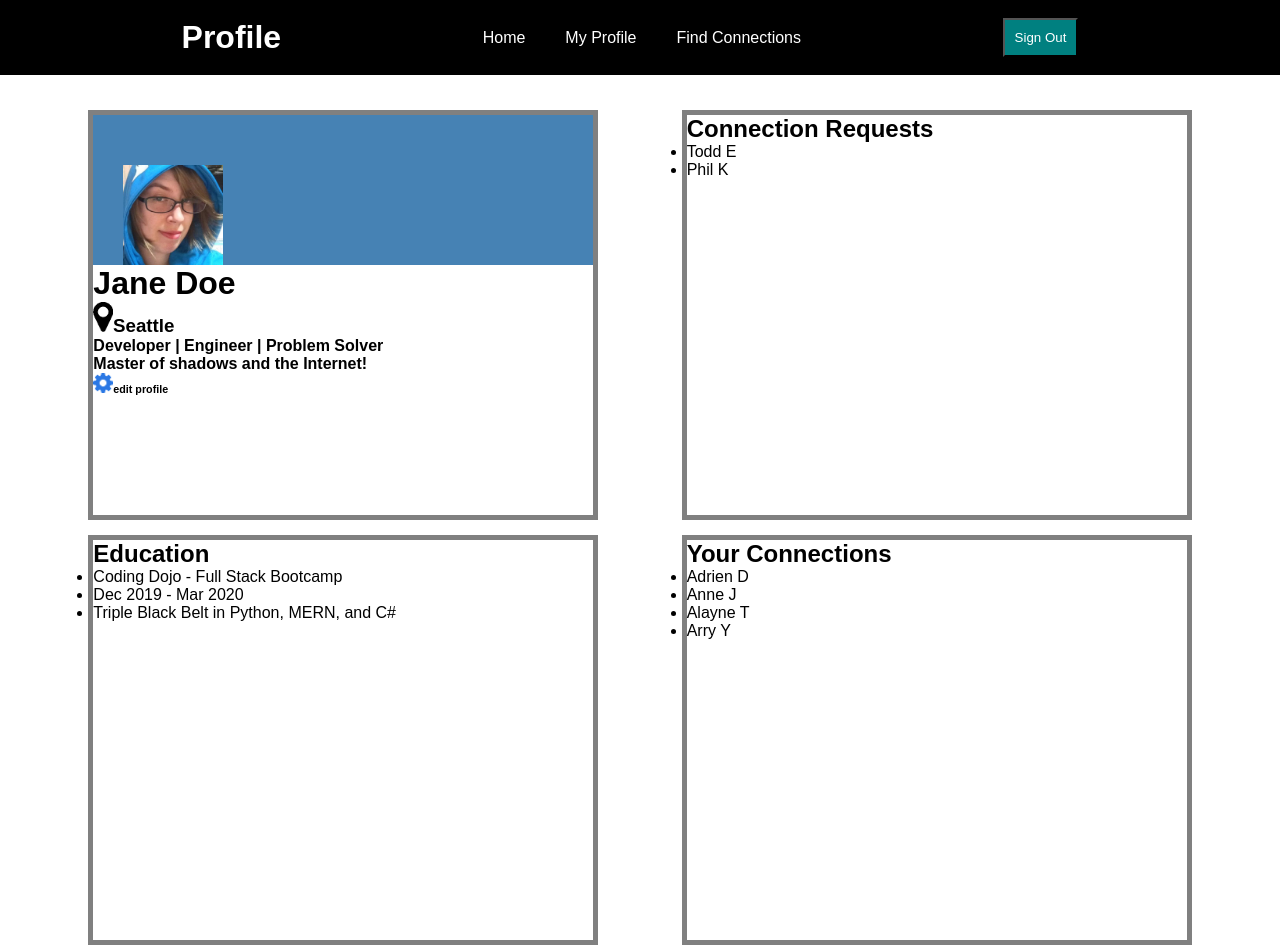
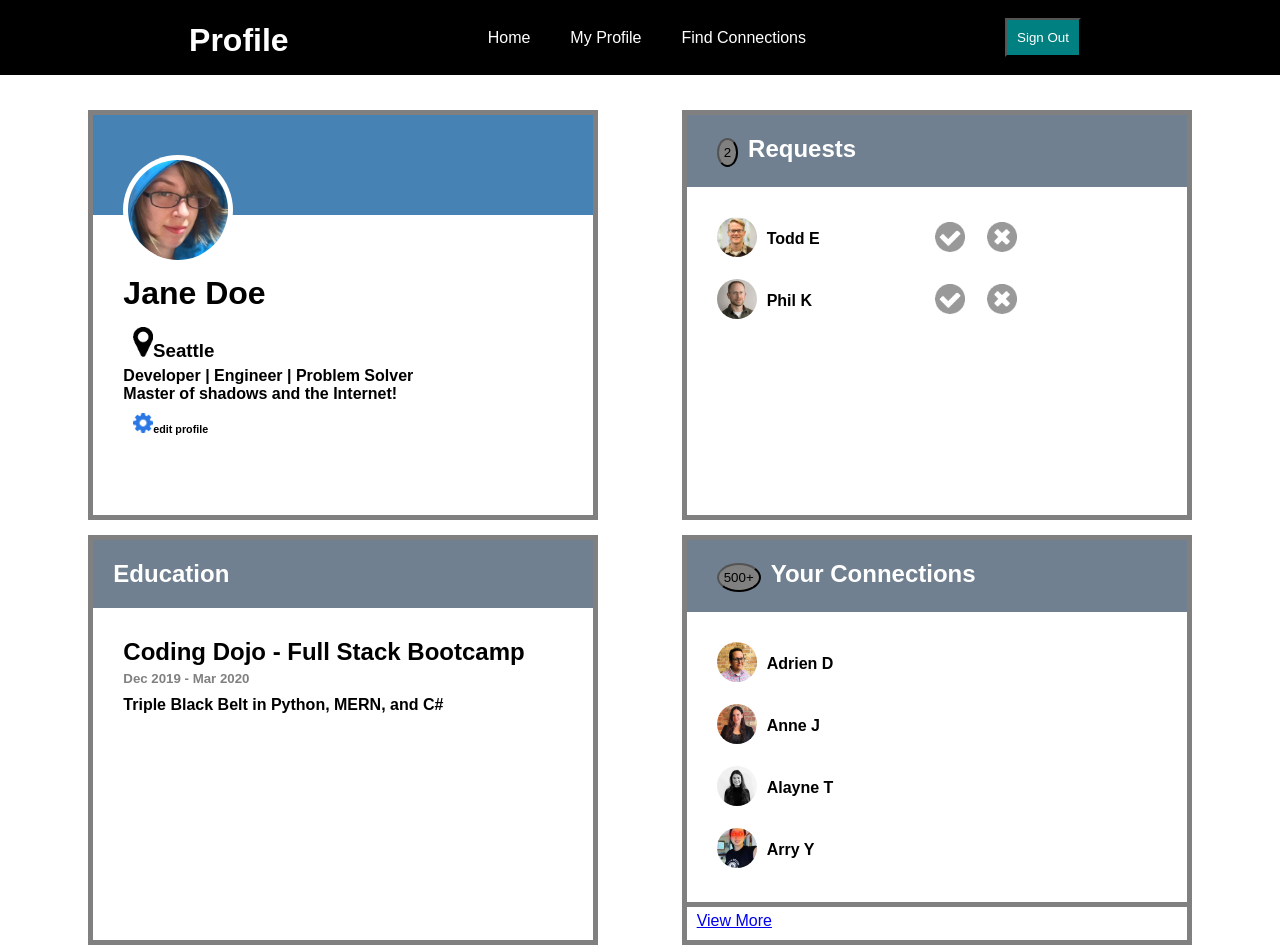
Before and after one commit to PhilNoc2010/WebFundamentals, a plain HTML site: page ProfilePage/index.html in a window 1280 px wide. Drawn offline with Linux system fonts and the light colour scheme.

Commit message:
Friday Assignments, carried over from Thursday

```diff
--- a/ProfilePage/index.html
+++ b/ProfilePage/index.html
@@ -34,33 +34,57 @@
             <div id="educationbox" class="graybox">
                 <h2>Education</h2>
                 <div class="content">
-                    <ul>
-                        <li>Coding Dojo - Full Stack Bootcamp</li>
-                        <li>Dec 2019 - Mar 2020</li>
-                        <li>Triple Black Belt in Python, MERN, and C#</li>
-                    </ul>
+                    <h2>Coding Dojo - Full Stack Bootcamp</h2>
+                    <h5>Dec 2019 - Mar 2020</h5>
+                    <h4>Triple Black Belt in Python, MERN, and C#</h4>
                 </div>
             </div>
         </div>
         <div id="right-col">
             <div id="connrequests" class="graybox">
-                <h2>Connection Requests</h2>
+
+                <h2><button> 2 </button>Requests</h2>
                 <div class="content">
-                    <ul>
-                        <li>Todd E</li>
-                        <li>Phil K</li>
-                    </ul>
+                    <table>
+                            <tr>
+                            <td><img src="../ProfilePage/images/todd-s.jpg" alt="Todd E" class="contactPic"></td>
+                            <td class="wideCell">Todd E</td>
+                            <td><img src="../ProfilePage/icons/accept-circle.png" alt="Accept" class="acceptOpt"></td>
+                            <td><img src="../ProfilePage/icons/close-circle.png" alt="Decline" class="declineOpt"></td>
+                            </tr>
+                        <tr>
+                            <td><img src="../ProfilePage/images/phil-s.jpg" alt="Phil K" class="contactPic"></td>
+                            <td class="wideCell">Phil K</td>
+                            <td><img src="../ProfilePage/icons/accept-circle.png" alt="Accept" class="acceptOpt"></td>
+                            <td><img src="../ProfilePage/icons/close-circle.png" alt="Decline" class="declineOpt"></td>
+                            </tr>
+                    </table>
                 </div>
             </div>
             <div id="yourconnections" class="graybox">
-                <h2>Your Connections</h2>
+                <h2><button> 500+ </button>Your Connections</h2>
                 <div class="content">
-                    <ul>
-                        <li>Adrien D</li>
-                        <li>Anne J</li>
-                        <li>Alayne T</li>
-                        <li>Arry Y</li>
-                    </ul>
+                    <table>
+                        <tr>
+                            <td><img src="../ProfilePage/images/adrien-s.jpg" alt="Adrien D" class="contactPic"></td>
+                            <td class="cell">Adrien D</td>
+                        </tr>
+                        <tr>
+                            <td><img src="../ProfilePage/images/anne-s.jpg" alt="Adrien D" class="contactPic"></td>
+                            <td class="cell">Anne J</td>
+                        </tr>
+                        <tr>
+                            <td><img src="../ProfilePage/images/alayne-s.jpg" alt="Adrien D" class="contactPic"></td>
+                            <td class="cell">Alayne T</td>
+                        </tr>
+                        <tr>
+                            <td><img src="../ProfilePage/images/arry-s.jpg" alt="Adrien D" class="contactPic"></td>
+                            <td class="cell">Arry Y</td>
+                        </tr>
+                    </table>
+                </div>
+                <div id="more">
+                    <p><a href="#">View More</a></p>
                 </div>
             </div>
         </div>
--- a/ProfilePage/style.css
+++ b/ProfilePage/style.css
@@ -20,7 +20,7 @@ body{
 #navbar > ul > li{
     padding: 0 20px;
 }
-button{
+#navbar > button{
     padding: 10px;
     background-color: teal;
     color: white;
@@ -36,18 +36,92 @@ button{
     border: 5px solid gray;
     height: 400px;
 }
+#profilebox{
+    align-items: center;
+}
+#profilebox > .content {
+    padding-top: 50px;
+}
 #blueheader{
     background-color: steelblue;
-    height: 150px;
+    height: 100px;
     display: flex;
     align-items: last baseline;
 }
 .content {
     background-color: white;
+    padding: 20px;
 }
 #avatar{
     margin-left: 30px;
+    border-radius: 50%;
+    position: relative;
+    top: 50px;
+    background-color: white;
+    padding: 5px;
 }
 .graybox, .bluebox{
     margin: 15px;
 }
+.graybox > h2{
+    background-color: slategray;
+    color: white;
+    padding: 20px;
+}
+h1, h2, h3, h6{
+    padding-top: 10px;
+    padding-left: 10px;
+    padding-bottom: 5px;
+}
+h4 {
+    padding-left: 10px;
+}
+h5{
+    padding-left: 10px;
+    padding-bottom: 10px;
+    color: gray;
+}
+img{
+    padding-left: 10px;
+}
+ul {
+    list-style-type: none;
+}
+ul >li{
+    padding: 5px
+}
+#connrequests > h2 > button {
+    padding: 5px;
+    border-radius: 50%;
+    background-color: gray;
+    color: black;
+    margin: 0 10px;
+}
+#yourconnections > h2 > button {
+    padding: 5px;
+    border-radius: 50%;
+    background-color: gray;
+    color: black;
+    margin: 0 10px;
+}
+.contactPic{
+    height: 40px;
+    border-radius: 50%;
+    padding: 8px;
+}
+.acceptOpt, .declineOpt{
+    height: 30px;
+    padding: 10px;
+}
+.wideCell{
+    width: 50%;
+    font-weight: bold;
+}
+.cell{
+    font-weight: bold;
+}
+#more{
+    padding: 5px;
+    padding-left: 10px;
+    border-top: 5px gray solid;
+};
```
